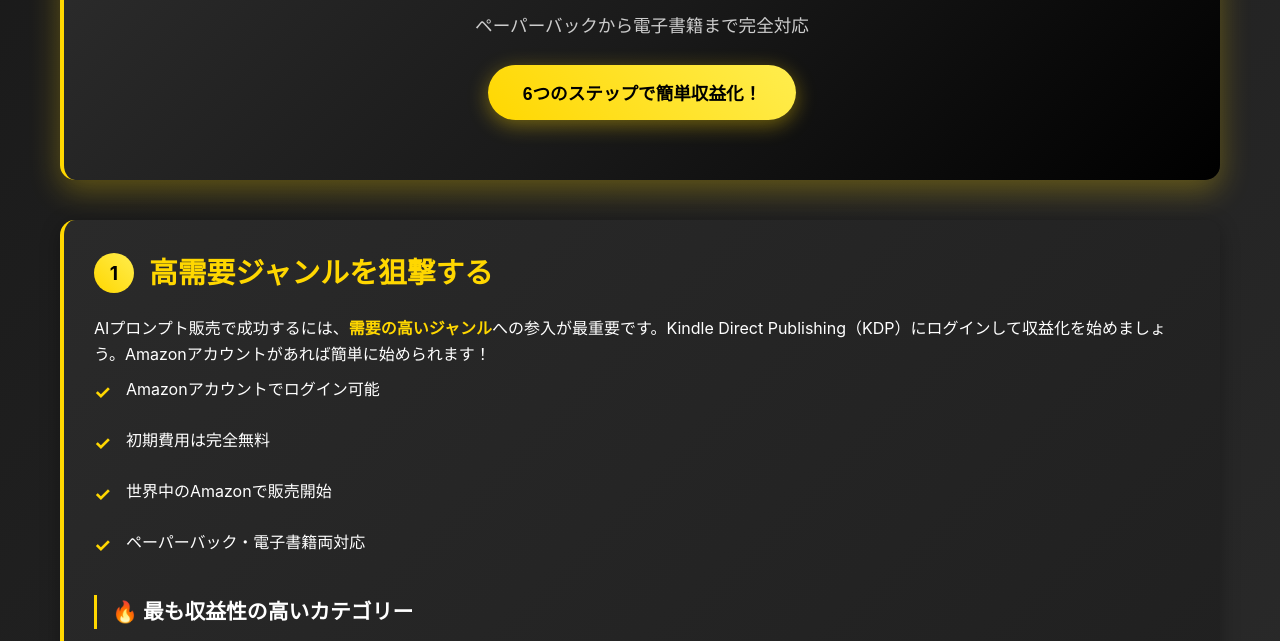
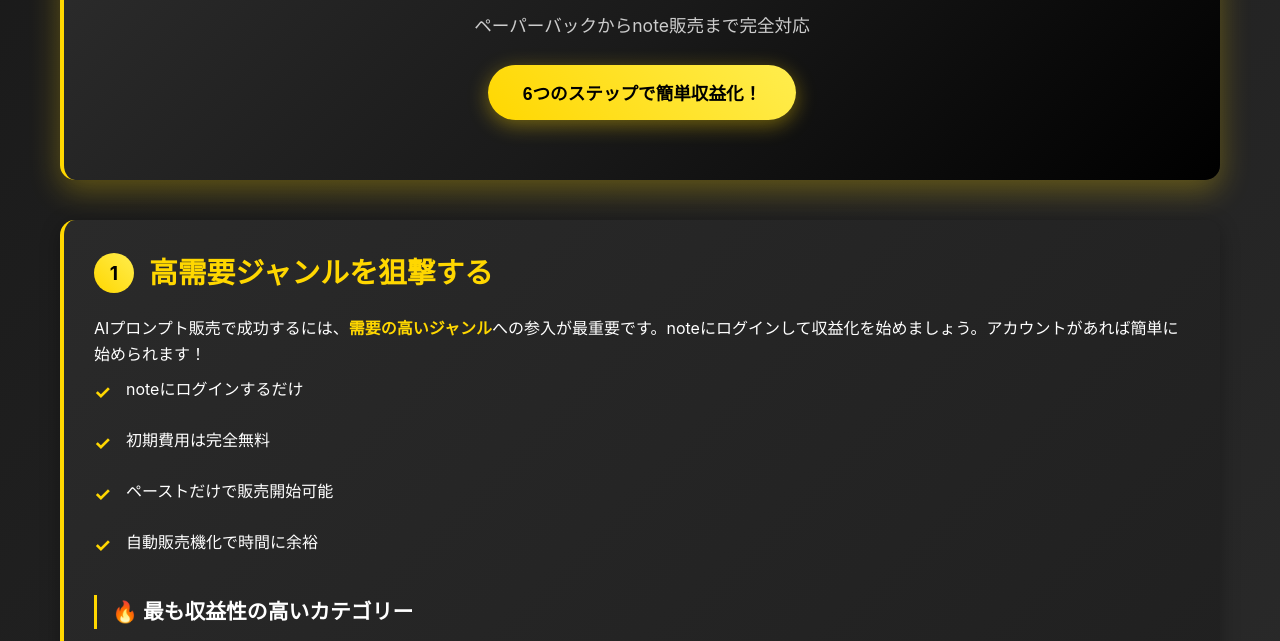
Before and after one commit to bowtruthsgt-maker/-12, a plain HTML site: page index.html in a window 1280 px wide. Shown: the part 127-768 px from the top of the page. Drawn offline with Linux system fonts and the light colour scheme.

Commit message:
Update index.html

```diff
--- a/index.html
+++ b/index.html
@@ -221,19 +221,19 @@
     <div class="container">
         <div class="header">
             <h1>🌟 AIプロンプト販売完全ガイド ✨</h1>
-            <p class="subtitle">ペーパーバックから電子書籍まで完全対応</p>
+            <p class="subtitle">ペーパーバックからnote販売まで完全対応</p>
             <button class="cta-button">6つのステップで簡単収益化！</button>
         </div>
 
         <div class="section">
             <h2><span class="step-number">1</span>高需要ジャンルを狙撃する</h2>
-            <p>AIプロンプト販売で成功するには、<span class="gold-text">需要の高いジャンル</span>への参入が最重要です。Kindle Direct Publishing（KDP）にログインして収益化を始めましょう。Amazonアカウントがあれば簡単に始められます！</p>
+            <p>AIプロンプト販売で成功するには、<span class="gold-text">需要の高いジャンル</span>への参入が最重要です。noteにログインして収益化を始めましょう。アカウントがあれば簡単に始められます！</p>
 
             <ul class="feature-list">
-                <li>Amazonアカウントでログイン可能</li>
+                <li>noteにログインするだけ</li>
                 <li>初期費用は完全無料</li>
-                <li>世界中のAmazonで販売開始</li>
-                <li>ペーパーバック・電子書籍両対応</li>
+                <li>ペーストだけで販売開始可能</li>
+                <li>自動販売機化で時間に余裕</li>
             </ul>
 
             <h3>🔥 最も収益性の高いカテゴリー</h3>
```
